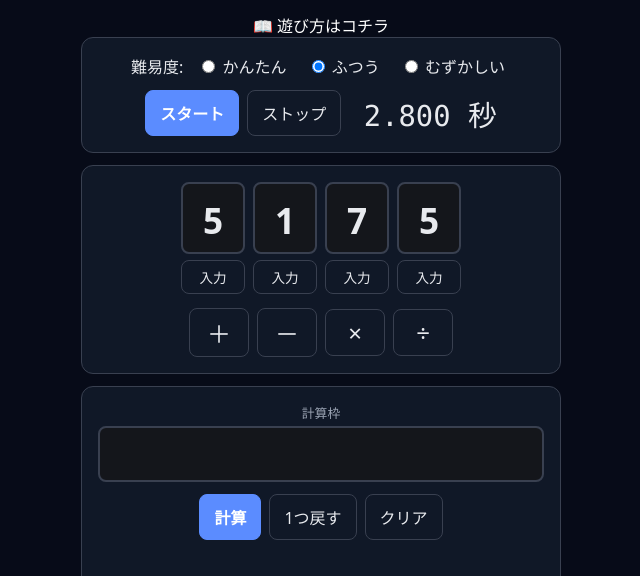
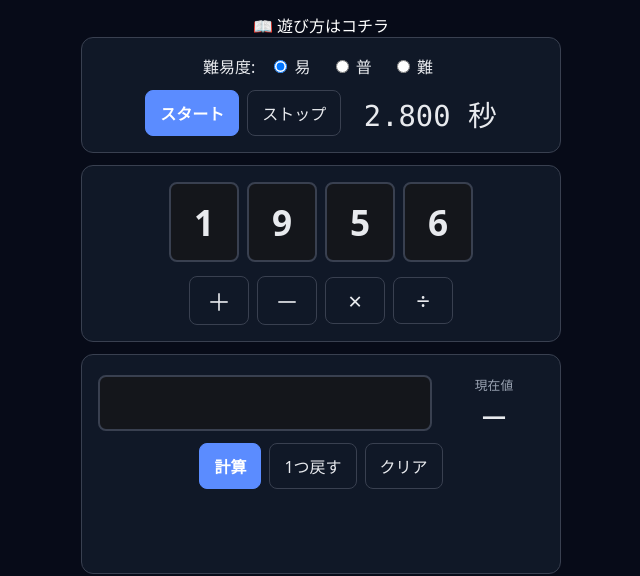
Before and after one commit to yoku-h/ten_master_hayate, a plain HTML site: page index.html in a window 1280 px wide. Both pictures are taken after a click on the button "スタート". Shown: the part 224-800 px from the top of the page, without its empty margins (319-959 px from the left). Drawn offline with Linux system fonts and the light colour scheme.

Commit message:
数字をタップできるように修正、現在値を表示するように修正

```diff
--- a/index.html
+++ b/index.html
@@ -50,11 +50,36 @@
   .levels label { margin: 0 6px; cursor: pointer; }
   #timer { font-family: Consolas, "Courier New", monospace; font-size: 1.8rem; min-width: 8.5ch; text-align: right; }
   .digit { text-align: center; }
-  .digit .box {
+  /* .digit .box {
     width: 64px; height: 72px; line-height: 72px; font-size: 2.2rem; font-weight: 700;
     border: 2px solid var(--line); border-radius: 8px; background: var(--disp); margin-bottom: 6px;
   }
-  .digit button { width: 64px; padding: 6px 0; font-size: .85rem; }
+  .digit button { width: 64px; padding: 6px 0; font-size: .85rem; } */
+
+  .digit .box {
+  width: 70px;
+  height: 80px;
+
+  font-size: 2.2rem;
+  font-weight: 700;
+
+  border: 2px solid var(--line);
+  border-radius: 8px;
+
+  background: var(--disp);
+  color: var(--text);
+
+  cursor: pointer;
+
+  display:flex;
+  justify-content:center;
+  align-items:center;
+}
+
+.digit .box:disabled {
+  opacity: .5;
+  cursor: not-allowed;
+}
   .ops button { width: 60px; font-size: 1.5rem; padding: 6px 0; }
   .label { font-size: .8rem; color: var(--muted); text-align: center; margin-bottom: 4px; }
   #display {
@@ -120,6 +145,48 @@ a.help-link:active {
   margin: 6px 0;
 }
 
+.display-row{
+  display:flex;
+  align-items:center;
+  gap:12px;
+}
+
+#display{
+  flex:1;
+  min-width:0;
+
+  min-height:56px;
+  font-size:1.7rem;
+  text-align:right;
+  padding:8px 12px;
+
+  border:2px solid var(--line);
+  border-radius:8px;
+
+  background:var(--disp);
+
+  overflow-x:auto;
+  white-space:nowrap;
+}
+
+#livePanel{
+  width:100px;          /* 固定幅 */
+  flex-shrink:0;        /* 潰れ防止 */
+  text-align:center;
+}
+
+.liveLabel{
+  font-size:0.8rem;
+  color:var(--muted);
+  margin-bottom:4px;
+}
+
+#liveResult{
+  font-size:1.5rem;
+  font-weight:bold;
+  min-height:1.8rem;
+}
+
 </style>
 </head>
 <body>
@@ -138,9 +205,9 @@ a.help-link:active {
   <div class="card">
     <div class="row levels" role="radiogroup" aria-label="難易度">
       <span>難易度:</span>
-      <label><input type="radio" name="level" value="かんたん"> かんたん</label>
-      <label><input type="radio" name="level" value="ふつう" checked> ふつう</label>
-      <label><input type="radio" name="level" value="むずかしい"> むずかしい</label>
+      <label><input type="radio" name="level" value="かんたん" checked> 易</label>
+      <label><input type="radio" name="level" value="ふつう"> 普</label>
+      <label><input type="radio" name="level" value="むずかしい"> 難</label>
     </div>
     <div class="row" style="margin-top:12px">
       <button class="primary" id="startBtn">スタート</button>
@@ -160,13 +227,23 @@ a.help-link:active {
   </div>
 
   <div class="card">
-    <div class="label">計算枠</div>
-    <div id="display"></div>
+    <div class="label"></div>
+
+    <div class="display-row">
+      <div id="display"></div>
+
+      <div id="livePanel">
+        <div class="liveLabel">現在値</div>
+        <div id="liveResult">―</div>
+      </div>
+    </div>
+
     <div class="row" style="margin-top:12px">
       <button class="primary" id="calcBtn">計算</button>
       <button id="undoBtn">1つ戻す</button>
       <button id="clearBtn">クリア</button>
     </div>
+
     <div id="result" aria-live="polite"></div>
     <div id="recordNote"></div>
   </div>
@@ -192,9 +269,9 @@ a.help-link:active {
   <ol>
     <li>難易度を選びます。</li>
     <li>「スタート」を押します。</li>
-    <li>表示された数字の下にある「入力」ボタンを押して数字を選びます。</li>
+    <li>表示された数字を押して数字を選びます。</li>
     <li>四則演算（＋・－・×・÷）のいずれかを押します。</li>
-    <li>再び数字の「入力」ボタンを押します。</li>
+    <li>再び数字を押します。</li>
     <li>上記を繰り返し、数字4個と記号3個を入力します。</li>
     <li>「計算」ボタンを押します。</li>
     <li>結果が10になれば正解です。</li>
@@ -215,7 +292,6 @@ a.help-link:active {
   <ul>
     <li><strong>スタート</strong>：問題を開始しタイマーをスタートします。</li>
     <li><strong>ストップ</strong>：タイマーを停止します。</li>
-    <li><strong>入力</strong>：数字を計算式に追加します。</li>
     <li><strong>＋ － × ÷</strong>：演算子を追加します。</li>
     <li><strong>計算</strong>：入力した式を計算します。</li>
     <li><strong>1つ戻す</strong>：最後に入力した数字または記号を削除します。</li>
@@ -227,9 +303,9 @@ a.help-link:active {
   <h3>難易度</h3>
 
   <ul>
-    <li><strong>かんたん</strong>：正解パターンが多い問題</li>
-    <li><strong>ふつう</strong>：標準的な問題</li>
-    <li><strong>むずかしい</strong>：正解パターンが少ない問題</li>
+    <li><strong>易</strong>：正解パターンが多い問題</li>
+    <li><strong>普</strong>：標準的な問題</li>
+    <li><strong>難</strong>：正解パターンが少ない問題</li>
   </ul>
 
   <h3>記録について</h3>
@@ -306,6 +382,8 @@ function makeProblem(level) {
   }
 }
 
+
+
 // ---------- 記録（localStorage） ----------
 const KEY = "make10.records";
 function loadRecords() {
@@ -324,20 +402,97 @@ const SYM = { "+": "＋", "-": "－", "*": "×", "/": "÷" };
 const state = { digits: [], tokens: [], order: [], running: false, started: false, t0: 0, raf: 0, level: "ふつう" };
 
 const digitBoxes = [], digitBtns = [];
+// for (let i = 0; i < 4; i++) {
+//   const col = document.createElement("div");
+//   col.className = "digit";
+//   col.innerHTML = `<div class="box" aria-label="数字${i + 1}"></div><button disabled>入力</button>`;
+//   $("digits").appendChild(col);
+//   digitBoxes.push(col.querySelector(".box"));
+//   const b = col.querySelector("button");
+//   b.addEventListener("click", () => addNumber(i));
+//   digitBtns.push(b);
+// }
+
+// 「入力」ボタンではなく、数字をタップするように変更
 for (let i = 0; i < 4; i++) {
   const col = document.createElement("div");
   col.className = "digit";
-  col.innerHTML = `<div class="box" aria-label="数字${i + 1}"></div><button disabled>入力</button>`;
+
+  col.innerHTML =
+    `<button class="box" aria-label="数字${i + 1}" disabled></button>`;
+
   $("digits").appendChild(col);
-  digitBoxes.push(col.querySelector(".box"));
-  const b = col.querySelector("button");
+
+  const b = col.querySelector(".box");
+
   b.addEventListener("click", () => addNumber(i));
+
+  digitBoxes.push(b);
   digitBtns.push(b);
 }
 
+// function render() {
+//   $("display").textContent =
+//     state.tokens.map((t) => SYM[t] || t).join(" ");
+// }
+
 function render() {
-  $("display").textContent = state.tokens.map((t) => SYM[t] || t).join(" ");
+  $("display").textContent =
+    state.tokens.map((t) => SYM[t] || t).join(" ");
+
+  updateLiveResult();
 }
+
+
+// 現在値を追加
+function updateLiveResult() {
+
+const el = $("liveResult");
+
+if (state.tokens.length === 0) {
+  el.textContent = "―";
+  el.style.color = "var(--text)";
+  return;
+}
+
+// 数字だけ入力されている状態
+if (state.tokens.length === 1) {
+  el.textContent = state.tokens[0];
+  el.style.color = (Number(state.tokens[0]) === 10)
+    ? "var(--ok)"
+    : "var(--text)";
+  return;
+}
+
+// 演算子の直後は計算しない
+if (state.tokens.length % 2 === 0) {
+  return;
+}
+
+const r = calcLeftToRight(state.tokens);
+
+if (r === null) {
+  el.textContent = "ERR";
+  el.style.color = "var(--ng)";
+  return;
+}
+
+const value = r[0] / r[1];
+
+el.textContent =
+  Number.isInteger(value)
+    ? value
+    : value.toFixed(2);
+
+if (isTen(r)) {
+  el.style.color = "var(--ok)";
+} else {
+  el.style.color = "var(--text)";
+}
+}
+
+
+
 function setDigitButtons() {
   digitBtns.forEach((b, i) => {
     b.disabled = !(state.running && !state.order.includes(i));
@@ -378,12 +533,28 @@ function stop() {
   setDigitButtons();
   setResult("ストップ", "var(--muted)");
 }
+
+// function clearInput() {
+//   state.tokens = []; state.order = [];
+//   setResult("", "");
+//   $("recordNote").textContent = "";
+//   render(); setDigitButtons();
+// }
 function clearInput() {
-  state.tokens = []; state.order = [];
+  state.tokens = [];
+  state.order = [];
+
   setResult("", "");
   $("recordNote").textContent = "";
-  render(); setDigitButtons();
+
+  $("liveResult").textContent = "―";
+  $("liveResult").style.color = "var(--text)";
+
+  render();
+  setDigitButtons();
 }
+
+
 function setResult(text, color) {
   const r = $("result"); r.textContent = text; r.style.color = color;
 }
@@ -429,6 +600,9 @@ function calculate() {
       `${when.getFullYear()}年${when.getMonth() + 1}月${when.getDate()}日 ${pad(when.getHours())}:${pad(when.getMinutes())}:${pad(when.getSeconds())}　${rec.seconds}秒` +
       (saved ? "（記録しました）" : "（記録に失敗しました）");
     renderHistory();
+    $("liveResult").textContent = "―";
+    $("liveResult").style.color = "var(--text)";
+
   } else {
     setResult("残念", "var(--ng)");
   }
```
